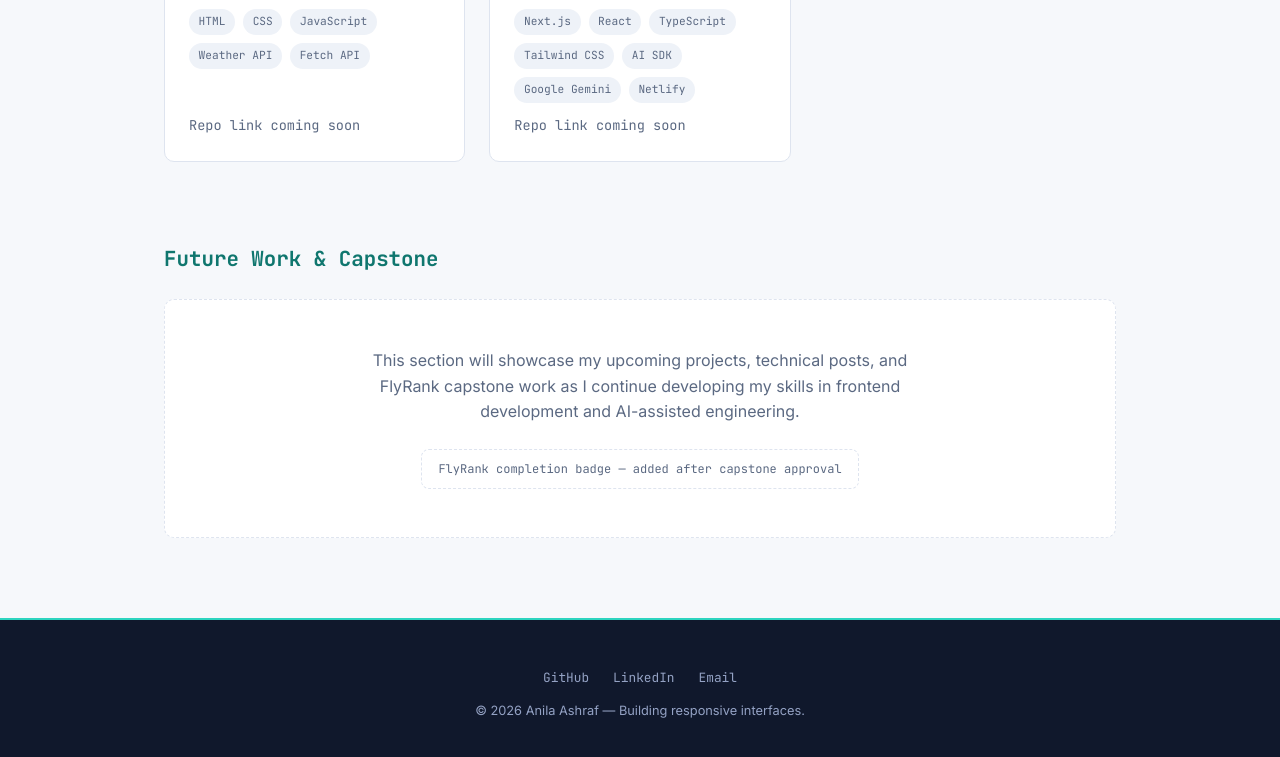
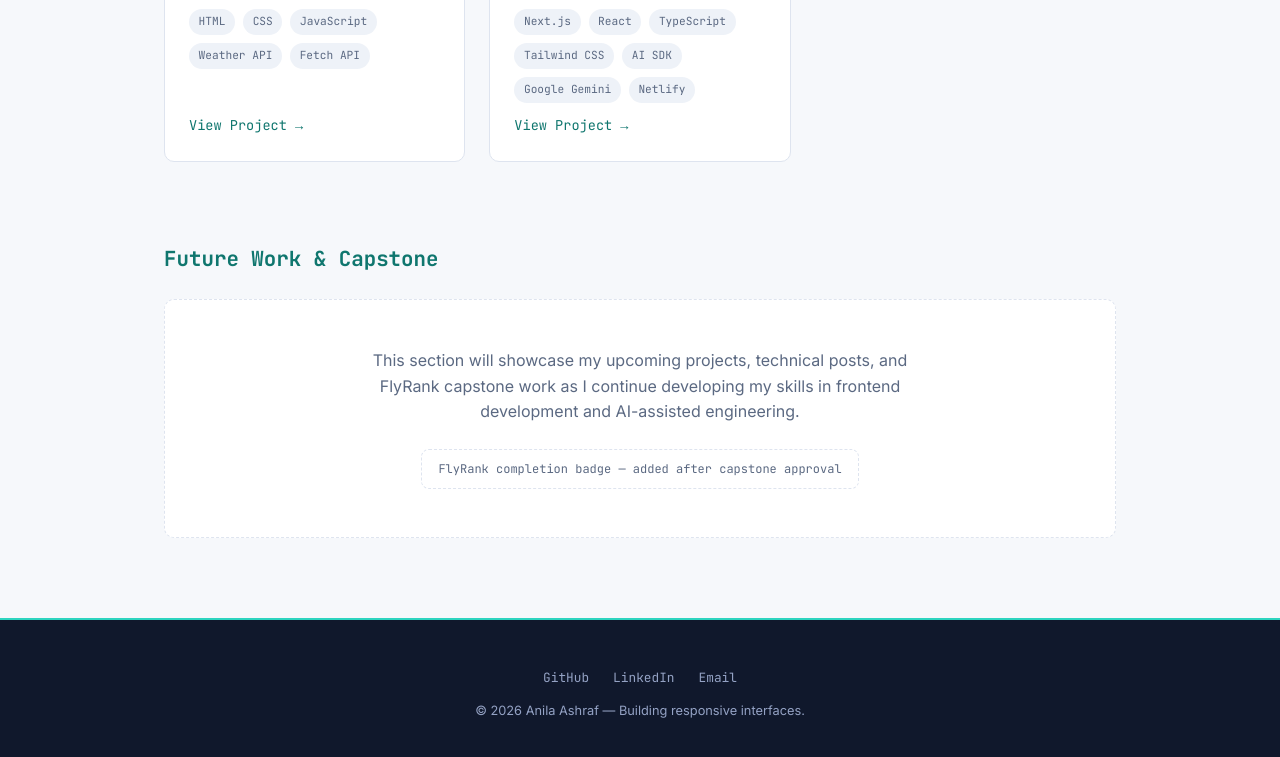
Before and after one commit to anilaashraf556-cpu/Portfolio-Website, a plain HTML site: page projects.html in a window 1280 px wide. Shown: the part 1163-1920 px from the top of the page. Drawn offline with Linux system fonts and the light colour scheme.

```diff
--- a/projects.html
+++ b/projects.html
@@ -72,7 +72,7 @@
           useful forecast details using a weather API.
         </p>
         <div class="project-tags"><span>HTML</span><span>CSS</span><span>JavaScript</span><span>Weather API</span><span>Fetch API</span></div>
-        <span class="project-link" style="color: var(--text-muted);">Repo link coming soon</span>
+        <a href="https://github.com/anilaashraf556-cpu/weather-app" target="_blank" rel="noopener noreferrer" class="project-link">View Project →</a>
       </article>
 
       <article class="project-card">
@@ -84,7 +84,7 @@
           responses through an integrated AI model.
         </p>
         <div class="project-tags"><span>Next.js</span><span>React</span><span>TypeScript</span><span>Tailwind CSS</span><span>AI SDK</span><span>Google Gemini</span><span>Netlify</span></div>
-        <span class="project-link" style="color: var(--text-muted);">Repo link coming soon</span>
+        <a href="https://github.com/anilaashraf556-cpu/Tools" target="_blank" rel="noopener noreferrer" class="project-link">View Project →</a>
       </article>
 
     </div>
```
